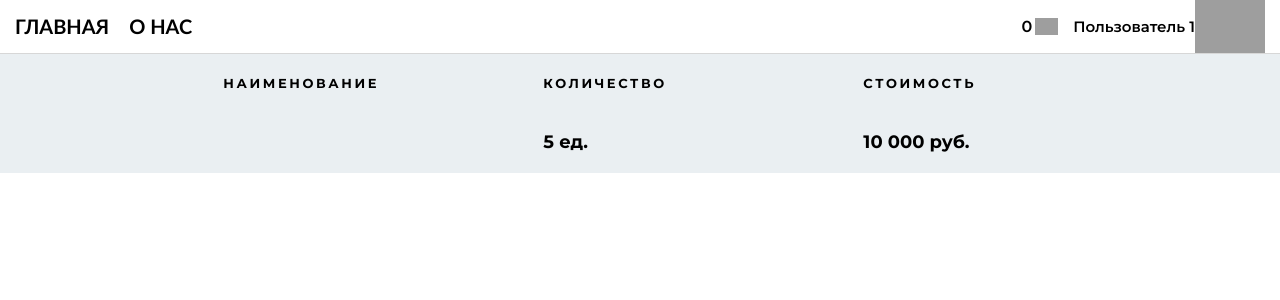
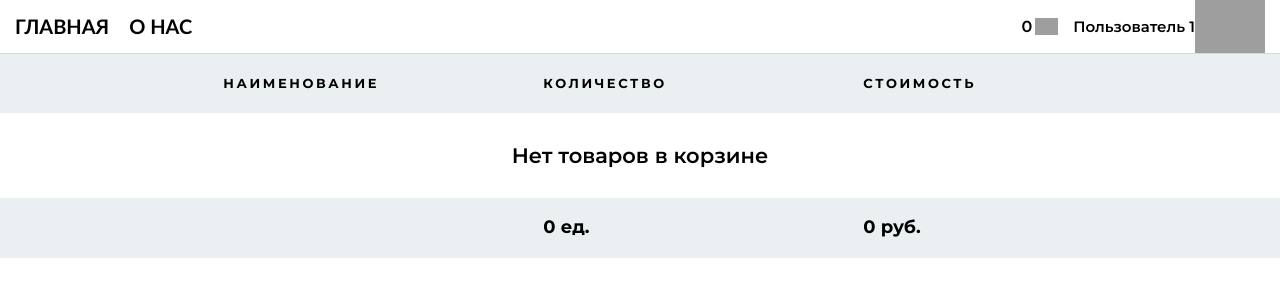
Before and after one commit to Frida21am/lad-react, a React (Vite) app: page /cart in a window 1280 px wide. Shown: the top 300 px of the page. Built offline with nearby package versions, Linux system fonts and the light colour scheme; grey boxes are pictures that could not be loaded.

Commit message:
Added the ability to manually enter in the counter. Added the counter to the cart. Implemented the deletion of goods in CartPage.

```diff
--- a/src/App.tsx
+++ b/src/App.tsx
@@ -59,6 +59,23 @@ const App = () => {
     });
   };
 
+  const handleChangeCounter = (productId: number, value: number) => {
+    setProductsInCart((oldProducts) => {
+      // Получить текущий productInCart, на котором мы нажали Decrement
+      const productInCart = oldProducts.find((p) => p.id == productId);
+      // Если такой товар уже есть в корзине, то задать ему количество, которое мы ввели в инпут
+      if (productInCart) {
+        productInCart.countInCart = value;
+        // Если свойство countInCart в текущем productInCart достигнет 0, то удалить этот элемент из массива productsInCart
+        if (productInCart.countInCart == 0) {
+          return [...oldProducts.filter((p) => p.id != productId)];
+        }
+        return [...oldProducts];
+      }
+      return oldProducts;
+    });
+  };
+
   const handleAddToFavorite = (productId: number) => {
     setFavoriteProducts((oldProducts) => {
       // Добавить новый элемент в массив favoriteProduсts (нажата кнопка "Добавить в избранное")
@@ -98,6 +115,7 @@ const App = () => {
                 onAddToCart={handleAddToCart}
                 onRemoveFromCart={handleRemoveFromCart}
                 onDecreaseCounter={handleDecreaseCounter}
+                onChangeCounter={handleChangeCounter}
                 onAddToFavorite={handleAddToFavorite}
                 onRemoveFromFavorite={handleRemoveFromFavorite}
               />
@@ -106,7 +124,15 @@ const App = () => {
           <Route path="/about" element={<AboutPage />} />
           <Route
             path="/cart"
-            element={<CartPage productsInCart={displayProductsInCart} />}
+            element={
+              <CartPage
+                productsInCart={displayProductsInCart}
+                onAddToCart={handleAddToCart}
+                onDecreaseCounter={handleDecreaseCounter}
+                onRemoveFromCart={handleRemoveFromCart}
+                onChangeCounter={handleChangeCounter}
+              />
+            }
           />
           <Route path="*" element={<NotFoundPage />} />
         </Routes>
--- a/src/components/Cart/Cart.module.scss
+++ b/src/components/Cart/Cart.module.scss
@@ -52,3 +52,9 @@ $mobile-xs: 400px;
     grid-column-start: 1;
   }
 }
+
+.cartEmpty {
+  text-align: center;
+  font-size: 21px;
+  margin: 30px 0;
+}
--- a/src/components/Cart/Cart.tsx
+++ b/src/components/Cart/Cart.tsx
@@ -4,9 +4,29 @@ import { IDisplayProduct } from "../../types/product";
 
 type ProductInCartProps = {
   productsInCart: IDisplayProduct[];
+  onAddToCart: (productId: number) => void;
+  onDecreaseCounter: (productId: number) => void;
+  onRemoveFromCart: (productId: number) => void;
+  onChangeCounter: (productId: number, value: number) => void;
 };
 
-function Cart({ productsInCart }: ProductInCartProps) {
+function Cart({
+  productsInCart,
+  onAddToCart,
+  onDecreaseCounter,
+  onRemoveFromCart,
+  onChangeCounter,
+}: ProductInCartProps) {
+  const itemsInCart: number[] = [];
+  productsInCart.forEach((p) => {
+    for (let count = 0; count < p.countInCart; count++) {
+      itemsInCart.push(p.price);
+    }
+  });
+  const sumOfPrices: number = itemsInCart.reduce(function (a, b) {
+    return a + b;
+  }, 0);
+
   return (
     <section className={styles.cart}>
       <section className={styles.cartHeader}>
@@ -14,12 +34,25 @@ function Cart({ productsInCart }: ProductInCartProps) {
         <div className={styles.cartHeaderCount}>количество</div>
         <div className={styles.cartHeaderCost}>стоимость</div>
       </section>
-      {productsInCart.map((productInCart) => (
-        <CartProduct key={productInCart.id} productInCart={productInCart} />
-      ))}
+      {productsInCart.length ? (
+        productsInCart.map((productInCart) => (
+          <CartProduct
+            key={productInCart.id}
+            productInCart={productInCart}
+            onAddToCart={onAddToCart}
+            onDecreaseCounter={onDecreaseCounter}
+            onRemoveFromCart={onRemoveFromCart}
+            onChangeCounter={onChangeCounter}
+          />
+        ))
+      ) : (
+        <h3 className={styles.cartEmpty}>Нет товаров в корзине</h3>
+      )}
       <section className={styles.cartFooter}>
-        <div className={styles.cartFooterCount}>5 ед.</div>
-        <div className={styles.cartFooterPrice}>10 000 руб.</div>
+        <div className={styles.cartFooterCount}>
+          {productsInCart.length} ед.
+        </div>
+        <div className={styles.cartFooterPrice}>{sumOfPrices} руб.</div>
       </section>
     </section>
   );
--- a/src/components/Cart/components/CartProduct.module.scss
+++ b/src/components/Cart/components/CartProduct.module.scss
@@ -45,4 +45,5 @@ $mobile-xs: 400px;
 .productControls {
   justify-self: center;
   width: 20px;
+  cursor: pointer;
 }
--- a/src/components/ProductCard/ProductCard.tsx
+++ b/src/components/ProductCard/ProductCard.tsx
@@ -7,6 +7,7 @@ type ProductProps = {
   onAddToCart: (productId: number) => void;
   onRemoveFromCart: (productId: number) => void;
   onDecreaseCounter: (productId: number) => void;
+  onChangeCounter: (productId: number, value: number) => void;
   onAddToFavorite: (productId: number) => void;
   onRemoveFromFavorite: (productId: number) => void;
 };
@@ -15,9 +16,10 @@ const ProductCard = ({
   product,
   onAddToCart,
   onRemoveFromCart,
+  onDecreaseCounter,
+  onChangeCounter,
   onAddToFavorite,
   onRemoveFromFavorite,
-  onDecreaseCounter,
 }: ProductProps) => {
   return (
     <div className={styles.product}>
@@ -62,7 +64,7 @@ const ProductCard = ({
               productInCart={product}
               onIncrement={() => onAddToCart(product.id)}
               onDecrement={() => onDecreaseCounter(product.id)}
-              //onChangeInput={handleChangeInput}
+              onChangeInput={(value) => onChangeCounter(product.id, value)}
             />
           ) : null}
         </div>
--- a/src/components/ProductCard/components/ProductCounter/ProductCounter.tsx
+++ b/src/components/ProductCard/components/ProductCounter/ProductCounter.tsx
@@ -5,14 +5,14 @@ type ChangeCountProps = {
   productInCart: IProductInCart | undefined;
   onIncrement: () => void;
   onDecrement: () => void;
-  //onChangeInput: (value: string) => void;
+  onChangeInput: (value: number) => void;
 };
 
 function ProductCounter({
   productInCart,
   onIncrement,
   onDecrement,
-  //onChangeInput,
+  onChangeInput,
 }: ChangeCountProps) {
   return (
     <div className={styles.counter}>
@@ -31,9 +31,10 @@ function ProductCounter({
       <input
         className={styles.counterNumber}
         type="text"
-        // onChange={(e) => {
-        //   onChangeInput(e.target.value);
-        // }}
+        onChange={(e) => {
+          onChangeInput(+e.target.value);
+        }}
+        defaultValue={productInCart?.countInCart}
         value={productInCart?.countInCart}
       />
       <button
--- a/src/components/ProductCatalog/ProductCatalog.tsx
+++ b/src/components/ProductCatalog/ProductCatalog.tsx
@@ -7,6 +7,7 @@ type ProductProps = {
   onAddToCart: (productId: number) => void;
   onRemoveFromCart: (productId: number) => void;
   onDecreaseCounter: (productId: number) => void;
+  onChangeCounter: (productId: number, value: number) => void;
   onAddToFavorite: (productId: number) => void;
   onRemoveFromFavorite: (productId: number) => void;
 };
@@ -15,9 +16,10 @@ function ProductCatalog({
   products,
   onAddToCart,
   onRemoveFromCart,
+  onDecreaseCounter,
+  onChangeCounter,
   onAddToFavorite,
   onRemoveFromFavorite,
-  onDecreaseCounter,
 }: ProductProps) {
   return (
     <div className={styles.products}>
@@ -28,6 +30,7 @@ function ProductCatalog({
           onAddToCart={onAddToCart}
           onRemoveFromCart={onRemoveFromCart}
           onDecreaseCounter={onDecreaseCounter}
+          onChangeCounter={onChangeCounter}
           onAddToFavorite={onAddToFavorite}
           onRemoveFromFavorite={onRemoveFromFavorite}
         />
--- a/src/pages/CartPage.tsx
+++ b/src/pages/CartPage.tsx
@@ -3,10 +3,28 @@ import { IDisplayProduct } from "../types/product";
 
 type ProductInCartProps = {
   productsInCart: IDisplayProduct[];
+  onAddToCart: (productId: number) => void;
+  onDecreaseCounter: (productId: number) => void;
+  onRemoveFromCart: (productId: number) => void;
+  onChangeCounter: (productId: number, value: number) => void;
 };
 
-function CartPage({ productsInCart }: ProductInCartProps) {
-  return <Cart productsInCart={productsInCart} />;
+function CartPage({
+  productsInCart,
+  onAddToCart,
+  onDecreaseCounter,
+  onRemoveFromCart,
+  onChangeCounter,
+}: ProductInCartProps) {
+  return (
+    <Cart
+      productsInCart={productsInCart}
+      onAddToCart={onAddToCart}
+      onDecreaseCounter={onDecreaseCounter}
+      onRemoveFromCart={onRemoveFromCart}
+      onChangeCounter={onChangeCounter}
+    />
+  );
 }
 
 export default CartPage;
--- a/src/pages/CatalogPage.tsx
+++ b/src/pages/CatalogPage.tsx
@@ -6,6 +6,7 @@ type ProductProps = {
   onAddToCart: (productId: number) => void;
   onRemoveFromCart: (productId: number) => void;
   onDecreaseCounter: (productId: number) => void;
+  onChangeCounter: (productId: number, value: number) => void;
   onAddToFavorite: (productId: number) => void;
   onRemoveFromFavorite: (productId: number) => void;
 };
@@ -14,9 +15,10 @@ const CatalogPage = ({
   products,
   onAddToCart,
   onRemoveFromCart,
+  onDecreaseCounter,
+  onChangeCounter,
   onAddToFavorite,
   onRemoveFromFavorite,
-  onDecreaseCounter,
 }: ProductProps) => {
   return (
     <div className="container">
@@ -25,6 +27,7 @@ const CatalogPage = ({
         onAddToCart={onAddToCart}
         onRemoveFromCart={onRemoveFromCart}
         onDecreaseCounter={onDecreaseCounter}
+        onChangeCounter={onChangeCounter}
         onAddToFavorite={onAddToFavorite}
         onRemoveFromFavorite={onRemoveFromFavorite}
       />
```
Also changed, not shown: src/components/Cart/components/CartProduct.tsx (+25 -3 lines).
